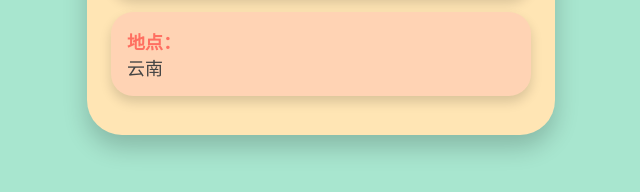
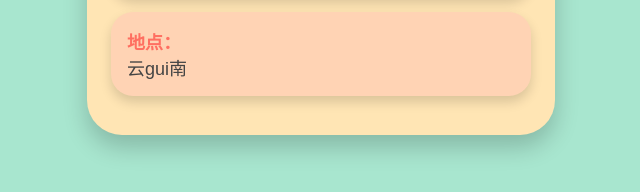
Before and after one commit to yichenbr1888-svg/milk-tea-pages, a plain HTML site: page milk_tea_info.html in a window 1280 px wide. Shown: the part 562-754 px from the top of the page, 319-959 px from the left. Drawn offline with Linux system fonts and the light colour scheme.

Commit message:
update milk_tea_info.html

```diff
--- a/milk_tea_info.html
+++ b/milk_tea_info.html
@@ -96,7 +96,7 @@
     <div class="item"><span class="label">奶茶品类：</span><span class="value">抹茶</span></div>
     <div class="item"><span class="label">价格：</span><span class="value">$16</span></div>
     <div class="item"><span class="label">时间：</span><span class="value">2026.1.31.16:00</span></div>
-    <div class="item"><span class="label">地点：</span><span class="value">云南</span></div>
+    <div class="item"><span class="label">地点：</span><span class="value">云gui南</span></div>
 </div>
 
 </body>
```
